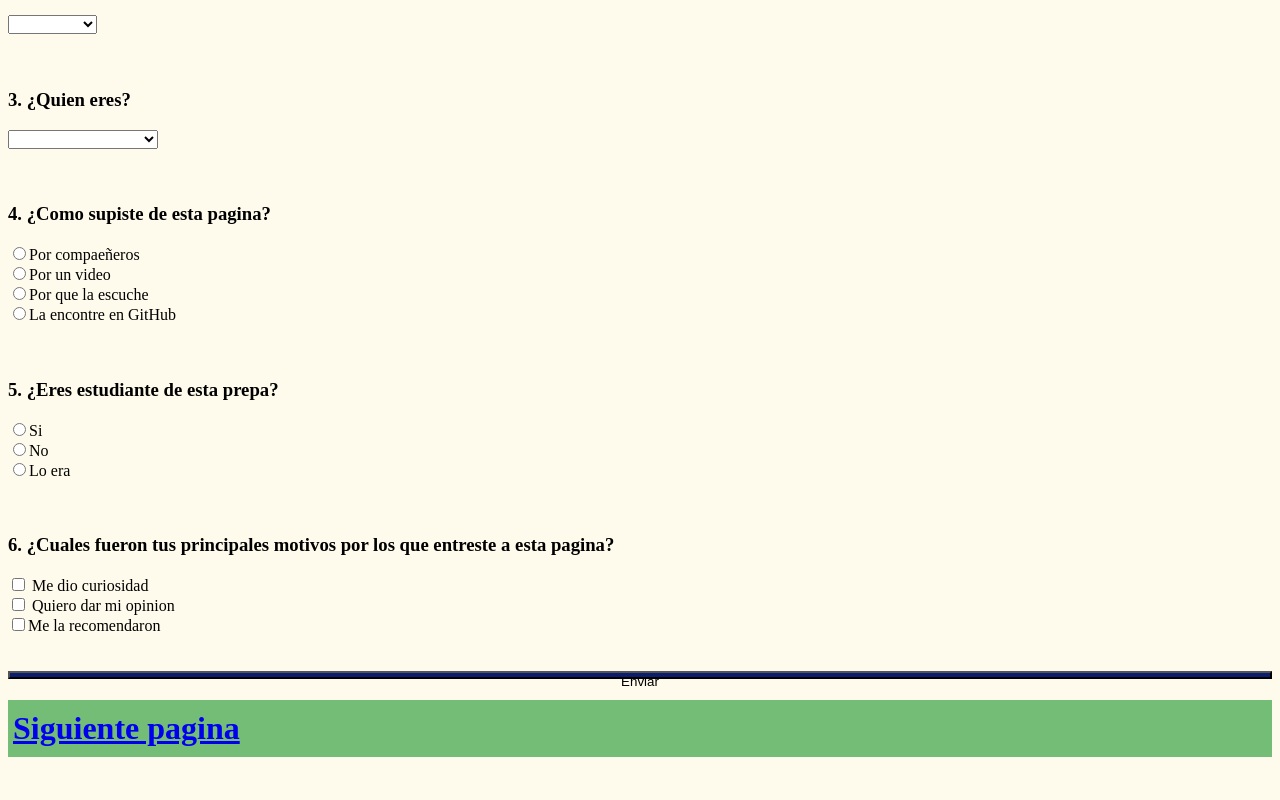
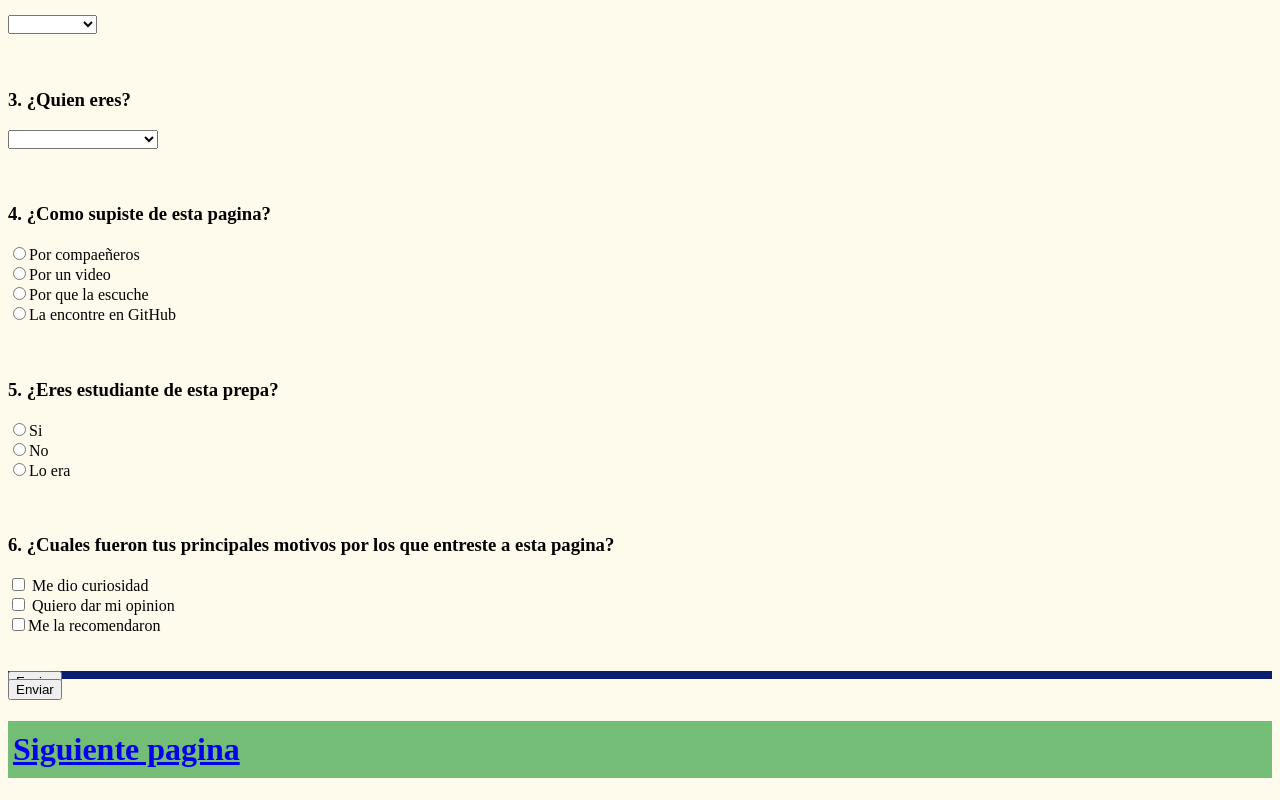
Before and after one commit to Mr-Therrian/Buzon-de-quejas-preparatoria-N-9, a plain HTML site: page Detalles.html in a window 1280 px wide. Shown: the part 516-1316 px from the top of the page. Before the commit the page ends 1295 px from the top, so only its background shows below. Drawn offline with Linux system fonts and the light colour scheme.

Commit message:
actualizar

```diff
--- a/Detalles.html
+++ b/Detalles.html
@@ -105,9 +105,12 @@
         <br>
         <br>
         <br>
-    <button type="submit">Enviar</button>
+        <div class="enviar">
+            <button type="submit">Enviar</button>
+        </div>
+         <button type="submit">Enviar</button>
         <h1>
-   <div class="boton">
-    <a href="introduccion.html">Siguiente pagina</a>
-    </div>
-    </h1>
+        <div class="boton">
+        <a href="introduccion.html">Siguiente pagina</a>
+        </div>
+        </h1>
--- a/cd.css
+++ b/cd.css
@@ -48,7 +48,7 @@ div.boton{
             color: white;
             border: none;
         }
-button{
+div.enviar{
     display: block;
     height: 8px;
     background-color: rgb(10, 29, 110);
```
Also changed, not shown: introduccion.html (+2 -0 lines).
